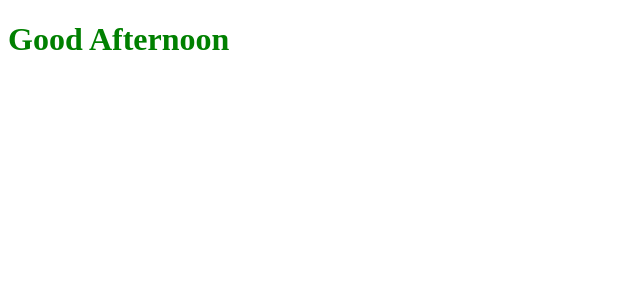
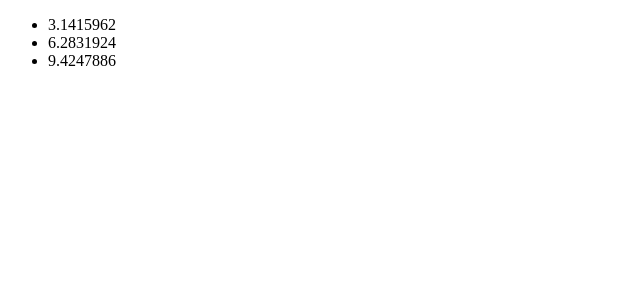
Before and after one commit to taniamoses900-png/angela-bootcamp, a React (Vite) app in the folder react-bootcamp/my-react-app/: page / in a window 1280 px wide. Shown: the top 300 px of the page, without its empty margins (0-640 px from the left). Built offline with nearby package versions, Linux system fonts and the light colour scheme.

Commit message:
feat(javascript): implement es6 module import and export syntax

```diff
--- a/react-bootcamp/my-react-app/src/App.jsx
+++ b/react-bootcamp/my-react-app/src/App.jsx
@@ -1,10 +1,12 @@
-import Heading from "./components/Heading.jsx";
+import pi, { doublePi, triplePi } from "./math.js";
 
 function App() {
   return (
-    <div>
-      <Heading />
-    </div>
+    <ul>
+      <li>{pi}</li>
+      <li>{doublePi()}</li>
+      <li>{triplePi()}</li>
+    </ul>
   );
 }
 
--- /dev/null
+++ b/react-bootcamp/my-react-app/src/math.js
@@ -0,0 +1,12 @@
+const pi = 3.1415962;
+
+function doublePi() {
+  return pi * 2;
+}
+
+function triplePi() {
+  return pi * 3;
+}
+
+export default pi;
+export { doublePi, triplePi };
```
